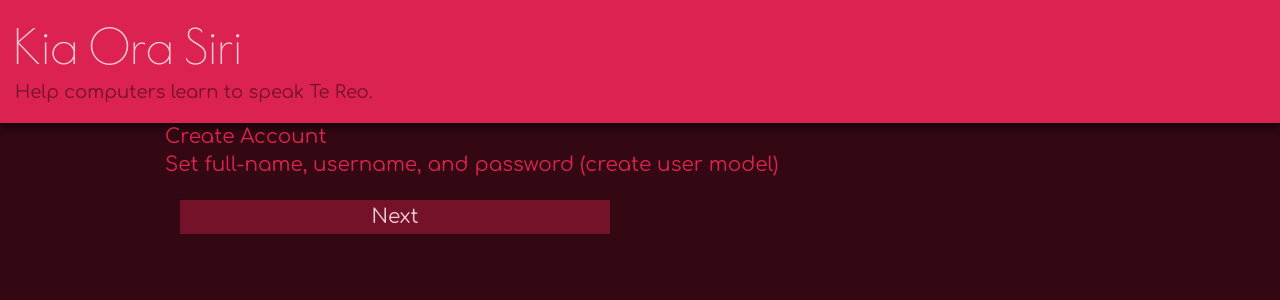
After one commit to edwardabraham/corpora, a Django app: template corpora/people/templates/people/create_account.html in a window 1280 px wide. The commit adds this page. Shown: the top 300 px of the page. Run offline with Django 3.2, Linux system fonts and the light colour scheme; the template is opened without the code that fills it, so the values that code supplies are empty; style sheets or scripts are compiled from the project's sources; some libraries are stand-ins or nearby versions.

Commit message:
ADD: Basic account creation template, views, and url

```diff
--- a/corpora/corpora/templates/corpora/login.html
+++ b/corpora/corpora/templates/corpora/login.html
@@ -23,7 +23,7 @@
 					<input type="submit" value="Login" class="button submit-button">
 				</form>
 
-				<a href="javascript:void(0)" id="create-account-button">
+				<a href="{% url 'people:create_user' %}" id="create-account-button">
 					<div class="button">
 						Create Account
 					</div>
--- a/corpora/corpora/views.py
+++ b/corpora/corpora/views.py
@@ -28,5 +28,3 @@ def home(request):
 		return redirect('corpus:record')
 	else:
 		return redirect('login')
-
-	print "\n Corpora home view. Redirects to corpora record. \n"
--- /dev/null
+++ b/corpora/people/templates/people/create_account.html
@@ -0,0 +1,111 @@
+{% extends 'corpora/base.html' %}
+
+{% load static %}
+{% load sekizai_tags %}
+{% load compress %}
+{% load sass_tags %}
+
+
+{% block content %}
+	<div class="container">
+		<div class="pt-perspective">
+
+			<div class="row pt-page pt-page-current" id="user-creation-container">
+				<div class="col-xs-12 col-sm-12 col-md-1 col-lg-1"></div>
+				<div class="col-xs-12 col-sm-12 col-md-10 col-lg-10">
+					Create Account<br>
+					Set full-name, username, and password (create user model)
+
+
+					<div class="col-xs-12 col-sm-12 col-md-6 col-lg-6">
+						<a href="javascript:void(0)" id="next-user-creation">
+							<div class="button">
+								Next
+							</div>
+						</a>
+					</div>
+
+				</div>
+				<div class="col-xs-12 col-sm-12 col-md-1 col-lg-1"></div>
+			</div>
+
+			<div class="row pt-page" id="demographic-container">
+				<div class="col-xs-12 col-sm-12 col-md-1 col-lg-1"></div>
+				<div class="col-xs-12 col-sm-12 col-md-10 col-lg-10">
+					Create Account<br>
+					Set demographics (create demographics model)
+
+					<div class="col-xs-12 col-sm-12 col-md-6 col-lg-6">
+						<a href="javascript:void(0)" id="back-demographic-creation">
+							<div class="button">
+								Back
+							</div>
+						</a>
+					</div>
+
+					<div class="col-xs-12 col-sm-12 col-md-6 col-lg-6">
+						<a href="javascript:void(0)" id="next-demographic-creation">
+							<div class="button">
+								Next
+							</div>
+						</a>
+					</div>
+
+				</div>
+				<div class="col-xs-12 col-sm-12 col-md-1 col-lg-1"></div>
+			</div>
+
+			<div class="row pt-page" id="language-container">
+				<div class="col-xs-12 col-sm-12 col-md-1 col-lg-1"></div>
+				<div class="col-xs-12 col-sm-12 col-md-10 col-lg-10">
+					Create Account<br>
+					Choose language and set proficiency
+
+
+					<div class="col-xs-12 col-sm-12 col-md-6 col-lg-6">
+						<a href="javascript:void(0)" id="back-language-settings">
+							<div class="button">
+								Back
+							</div>
+						</a>
+					</div>
+
+					<div class="col-xs-12 col-sm-12 col-md-6 col-lg-6">
+						<a href="javascript:void(0)" id="next-language-settings">
+							<div class="button">
+								Next
+							</div>
+						</a>
+					</div>
+
+				</div>
+				<div class="col-xs-12 col-sm-12 col-md-1 col-lg-1"></div>
+			</div>
+
+		</div>
+	</div>
+
+
+	{% addtoblock "js" %}
+		<script>
+			// When "Next" is clicked on Recorder page, slide transition to Player page
+			$('#next-user-creation').click(function() {
+				nextPageTransition($('#user-creation-container'), $('#demographic-container'));
+			});
+
+			$('#back-demographic-creation').click(function() {
+				prevPageTransition($('#demographic-container'), $('#user-creation-container'));
+			});
+
+			$('#next-demographic-creation').click(function() {
+				nextPageTransition($('#demographic-container'), $('#language-container'));
+			});
+
+			$('#back-language-settings').click(function() {
+				prevPageTransition($('#language-container'), $('#demographic-container'));
+			});
+
+		</script>
+
+	{% endaddtoblock %}
+{% endblock %}
```
Also changed, not shown: corpora/corpora/urls.py (+12 -12 lines), corpora/people/urls.py (+4 -3 lines), corpora/people/views.py (+28 -26 lines).
